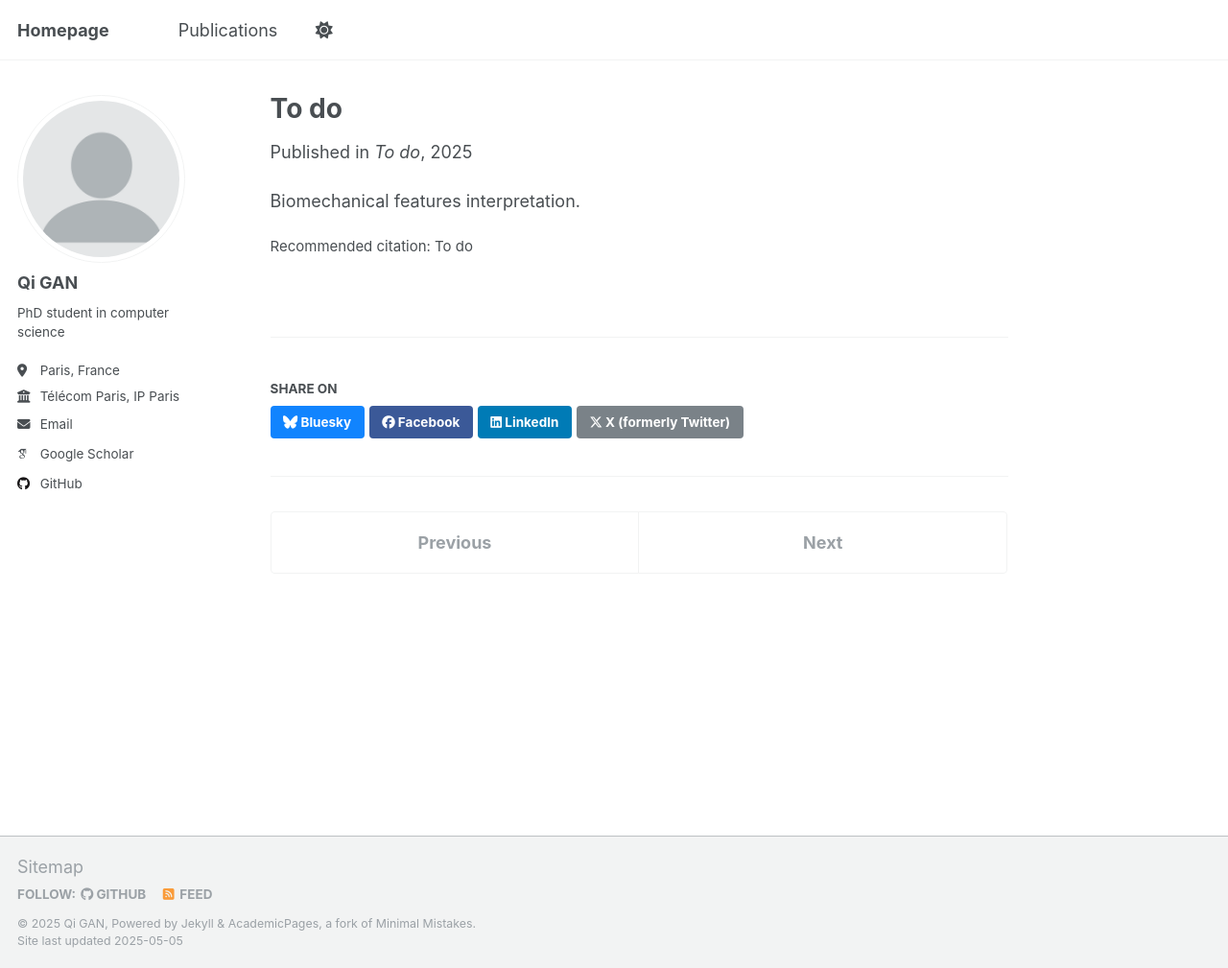
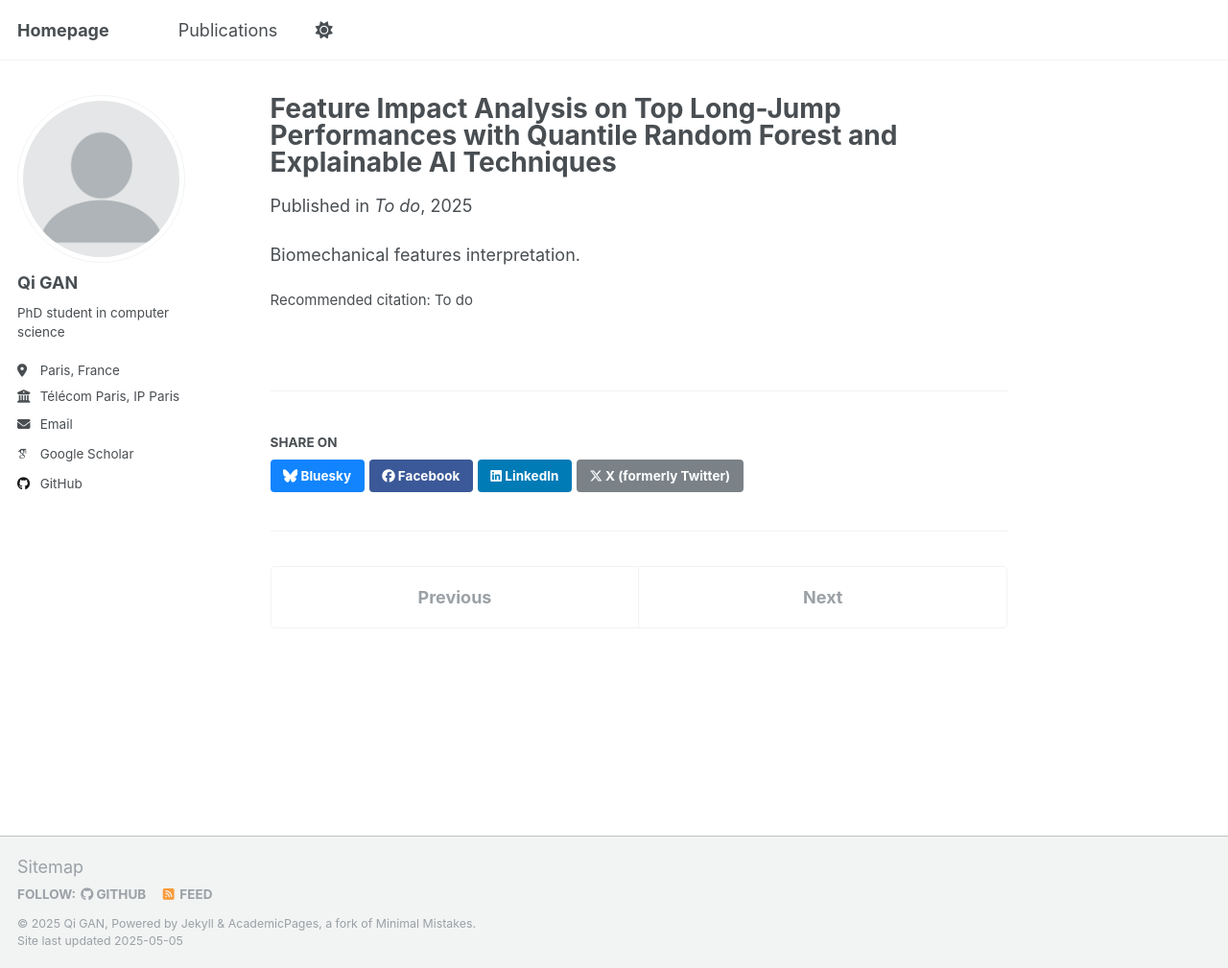
Before and after one commit to QGAN2019/qigan.github.io, a Jekyll site: the page built from _publications/2025-02-XAI-biomechanical-features.md, in a window 1280 px wide and 1009 px high. Shown: the whole window at 96% size. Built offline with Jekyll 4.4.1, drawn with Linux system fonts in a browser that asks for light colours; some web fonts are replaced.

Commit message:
Update 2025-02-XAI-biomechanical-features.md

```diff
--- a/_publications/2025-02-XAI-biomechanical-features.md
+++ b/_publications/2025-02-XAI-biomechanical-features.md
@@ -1,5 +1,5 @@
 ---
-title: "To do"
+title: "Feature Impact Analysis on Top Long-Jump Performances with Quantile Random Forest and Explainable AI Techniques"
 collection: publications
 category: conferences
 permalink: /publication/2025-02-XAI-biomechanical-features
```
